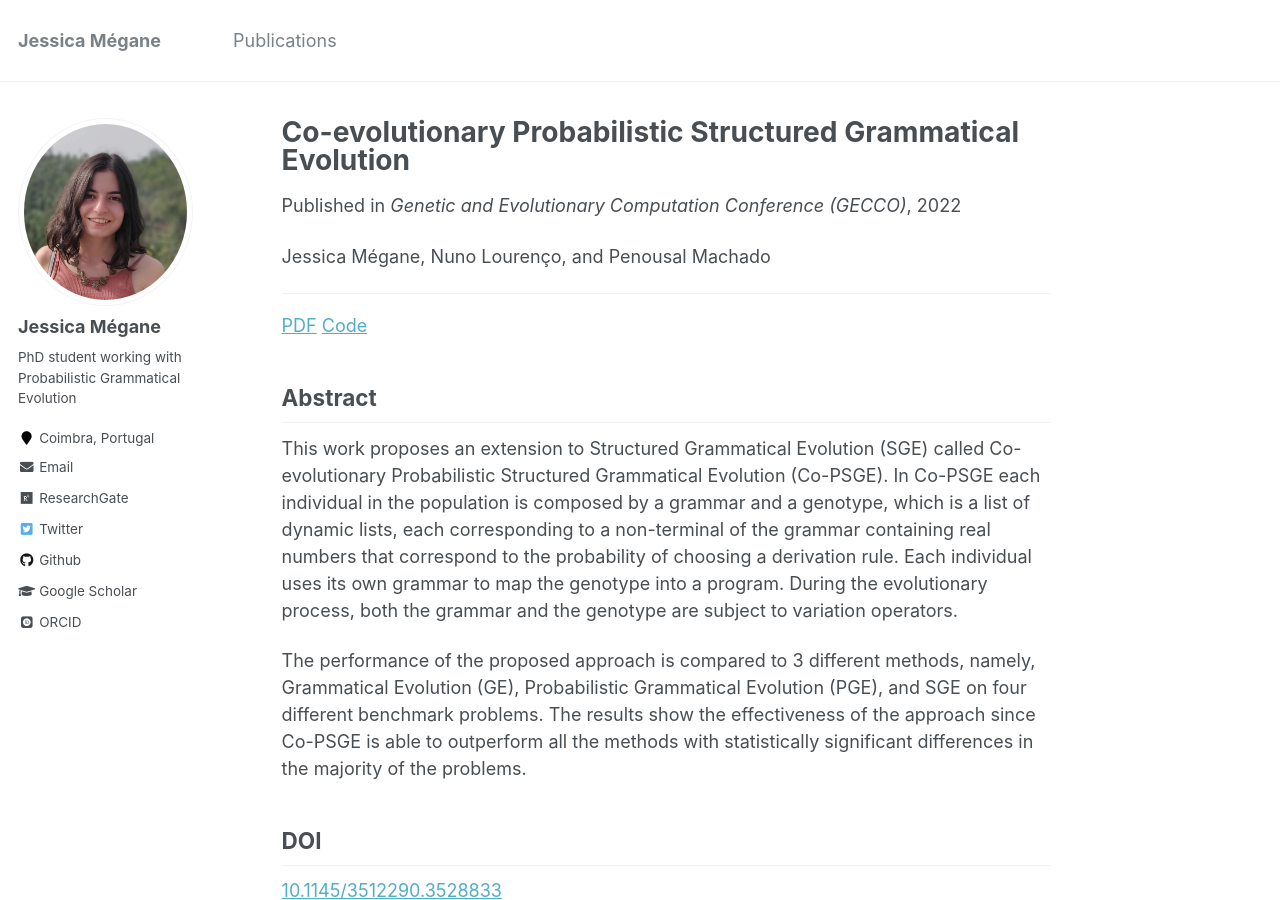
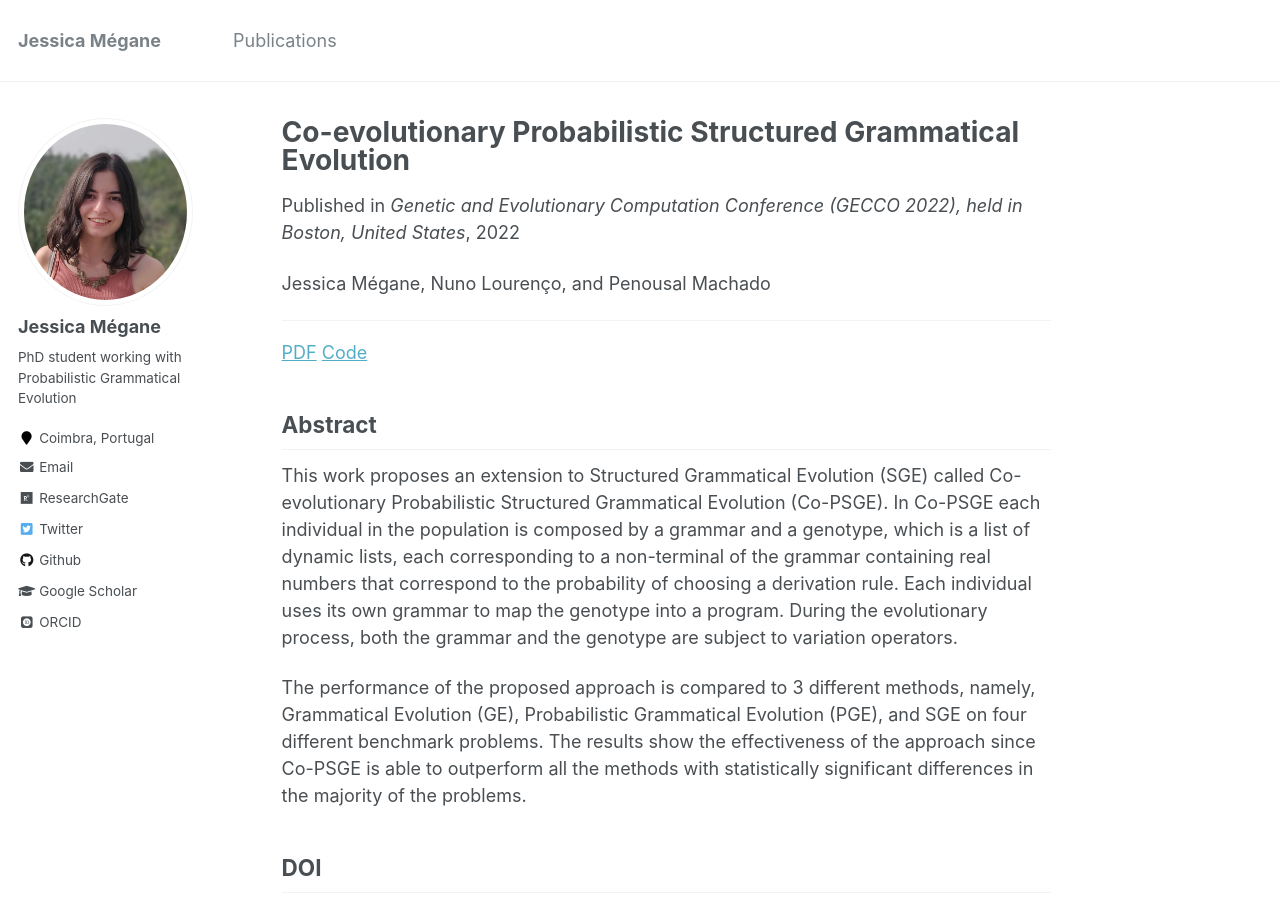
Before and after one commit to jessicamegane/jessicamegane.github.io, a Jekyll site: the page built from _publications/2022-07-08-copsge.md, in a window 1280 px wide and 900 px high. Built offline with Jekyll 4.4.1, drawn with Linux system fonts in a browser that asks for light colours; some web fonts are replaced.

Commit message:
updated location

```diff
--- a/_publications/2022-07-08-copsge.md
+++ b/_publications/2022-07-08-copsge.md
@@ -3,7 +3,7 @@ title: "Co-evolutionary Probabilistic Structured Grammatical Evolution"
 collection: publications
 permalink: /publication/2022-07-08-copsge
 date: 2022-07-08
-venue: 'Genetic and Evolutionary Computation Conference (GECCO)'
+venue: 'Genetic and Evolutionary Computation Conference (GECCO 2022), held in Boston, United States'
 authors: "Jessica Mégane, Nuno Lourenço, and Penousal Machado"
 ---
 Jessica Mégane, Nuno Lourenço, and Penousal Machado
```
